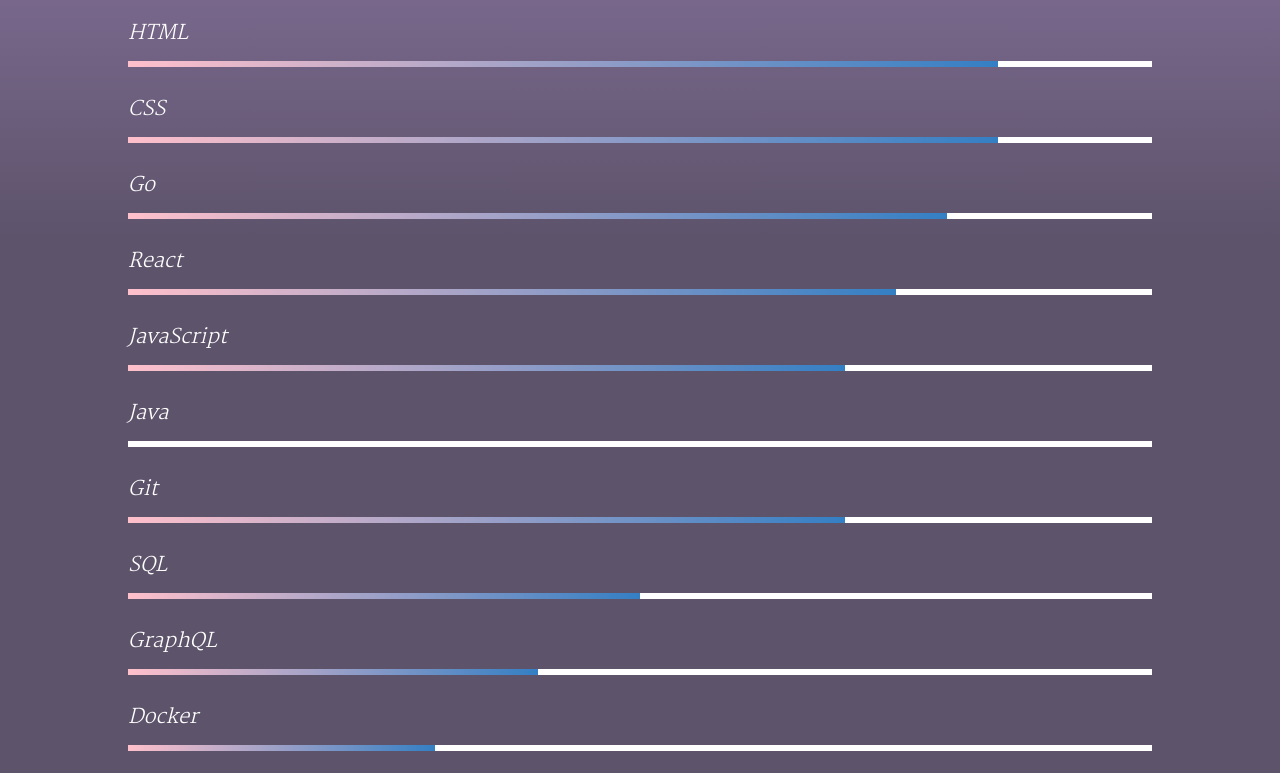
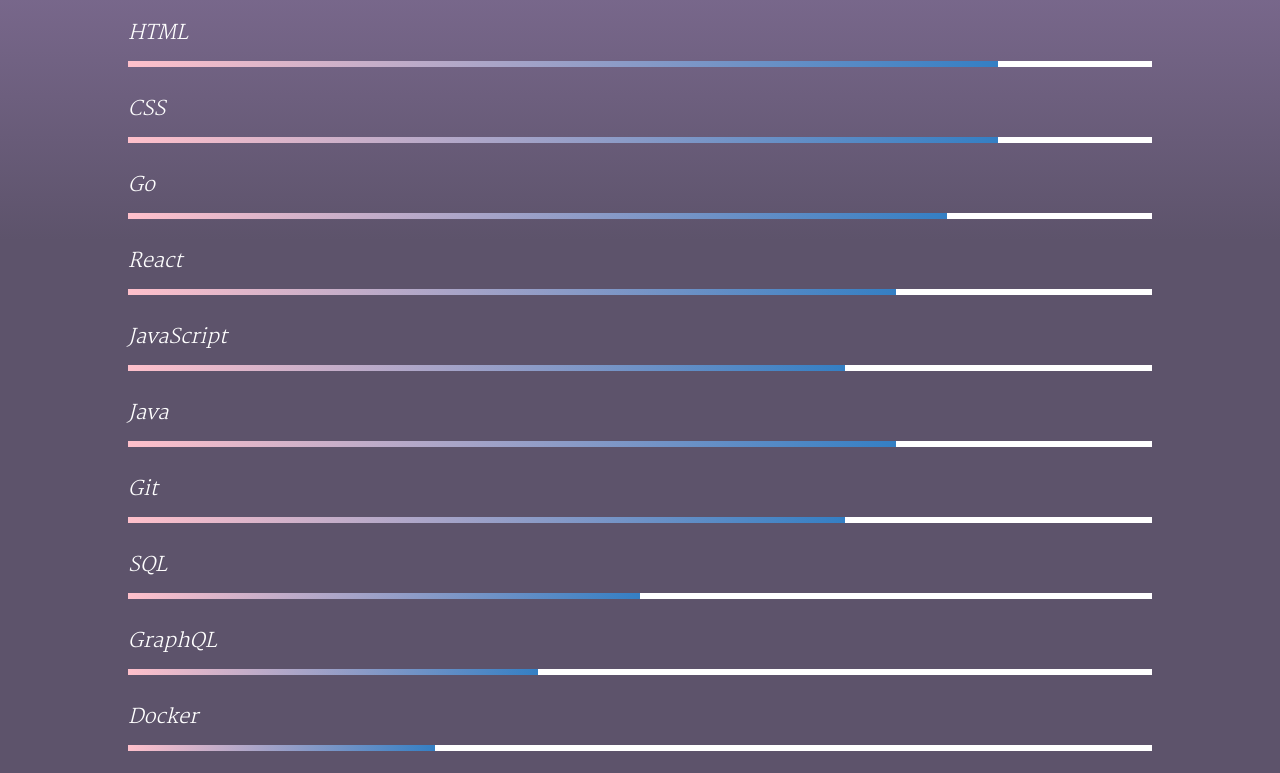
Before and after one commit to danilocangucu/my-website, a JavaScript app: page / in a window 1280 px wide. Shown: the part 2356-3129 px from the top of the page. Built offline with nearby package versions, Linux system fonts and the light colour scheme; the HTML template or start-up script is replaced by a standard one.

Commit message:
added Java skill in CSS

```diff
--- a/src/App.css
+++ b/src/App.css
@@ -479,6 +479,14 @@ ul + ul{
   animation: React-animation 2s ease-out;
 }
 
+.Java {
+  width: 75%;
+}
+
+.Java-animation{
+  animation: React-animation 2s ease-out;
+}
+
 .Go {
   width: 80%;
 }
```
